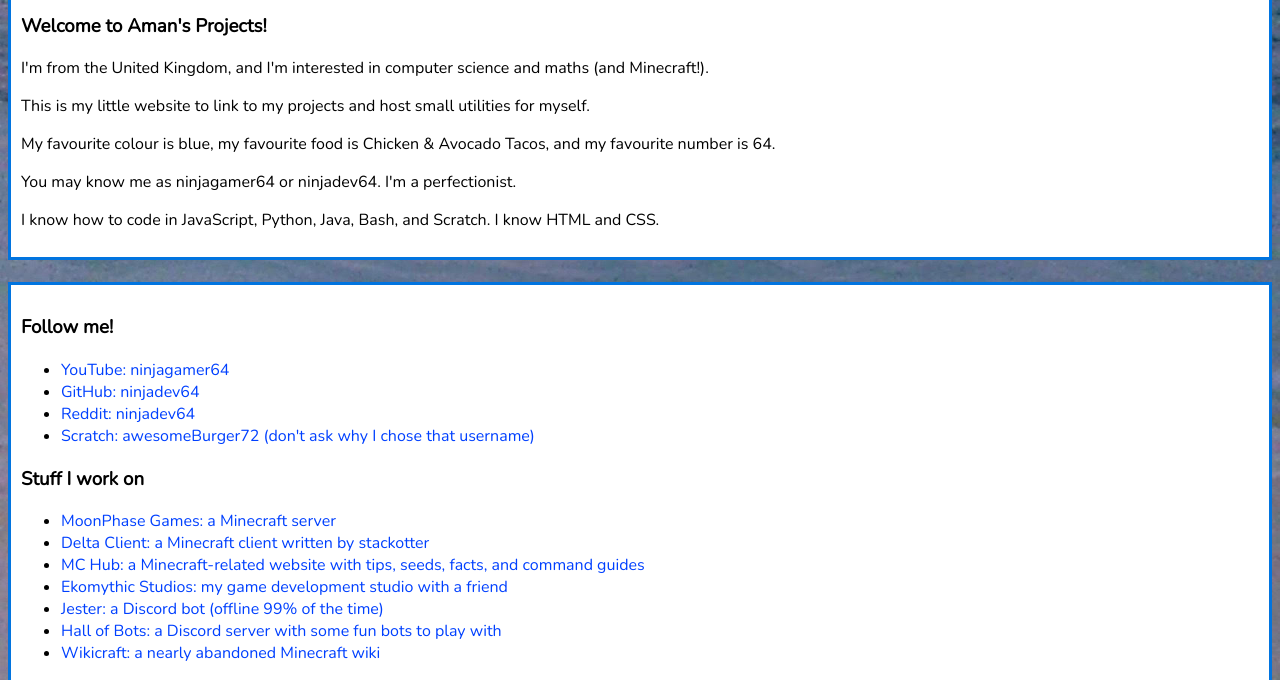
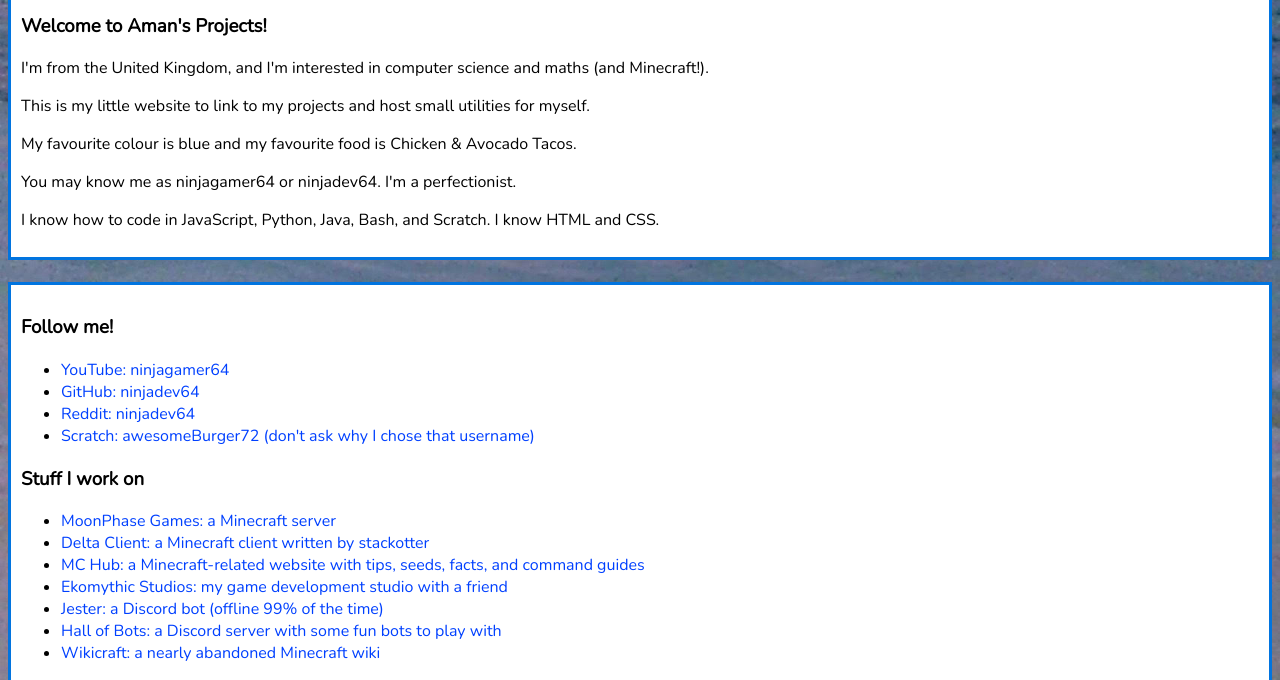
Before and after one commit to ninjadev64/AmansProjects, a plain HTML site: page index.html in a window 1280 px wide. Shown: the part 93-773 px from the top of the page. Drawn offline with nearby package versions, Linux system fonts and the light colour scheme.

Commit message:
Update index.html

```diff
--- a/index.html
+++ b/index.html
@@ -8,7 +8,7 @@
       <h3> Welcome to Aman's Projects! </h3>
       <p> I'm from the United Kingdom, and I'm interested in computer science and maths (and Minecraft!). </p>
       <p> This is my little website to link to my projects and host small utilities for myself. </p>
-      <p> My favourite colour is blue, my favourite food is Chicken & Avocado Tacos, and my favourite number is 64. </p>
+      <p> My favourite colour is blue and my favourite food is Chicken & Avocado Tacos. </p>
       <p> You may know me as ninjagamer64 or ninjadev64. I'm a perfectionist. </p>
       <p> I know how to code in JavaScript, Python, Java, Bash, and Scratch. I know HTML and CSS. </p>
     </div>
```
